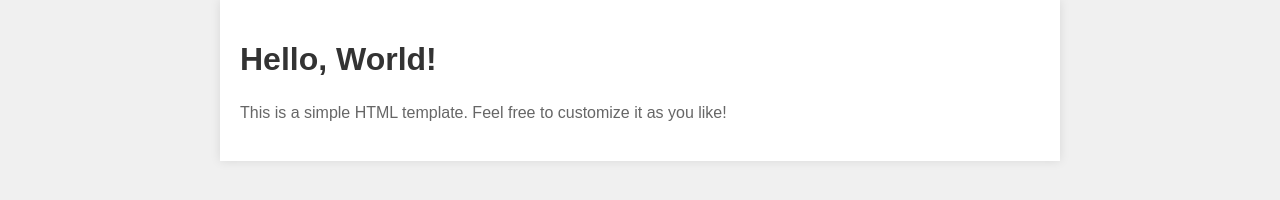
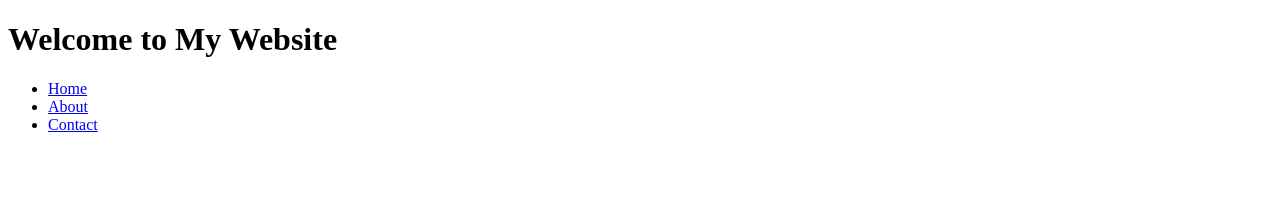
Before and after one commit to REEEPlayz/reeeplayz.github.io, a plain HTML site: page index.html in a window 1280 px wide. Drawn offline with Linux system fonts and the light colour scheme.

Commit message:
Update index.html

```diff
--- a/index.html
+++ b/index.html
@@ -3,40 +3,21 @@
 <head>
     <meta charset="UTF-8">
     <meta name="viewport" content="width=device-width, initial-scale=1.0">
-    <title>Rose toy</title>
-    <style>
-        /* Add your CSS styles here */
-        body {
-            font-family: Arial, sans-serif;
-            margin: 0;
-            padding: 0;
-            background-color: #f0f0f0;
-        }
-
-        .container {
-            max-width: 800px;
-            margin: 0 auto;
-            padding: 20px;
-            background-color: #fff;
-            box-shadow: 0 0 10px rgba(0, 0, 0, 0.1);
-        }
-
-        h1 {
-            color: #333;
-        }
-
-        p {
-            line-height: 1.6;
-            color: #666;
-        }
-    </style>
+    <title>Your Title Here</title>
 </head>
 <body>
 
-<div class="container">
-    <h1>Hello, World!</h1>
-    <p>This is a simple HTML template. Feel free to customize it as you like!</p>
-</div>
+    <header>
+        <h1>Welcome to My Website</h1>
+    </header>
+
+    <nav>
+        <ul>
+            <li><a href="home.html">Home</a></li>
+            <li><a href="about.html">About</a></li>
+            <li><a href="contact.html">Contact</a></li>
+        </ul>
+    </nav>
 
 </body>
 </html>
```
